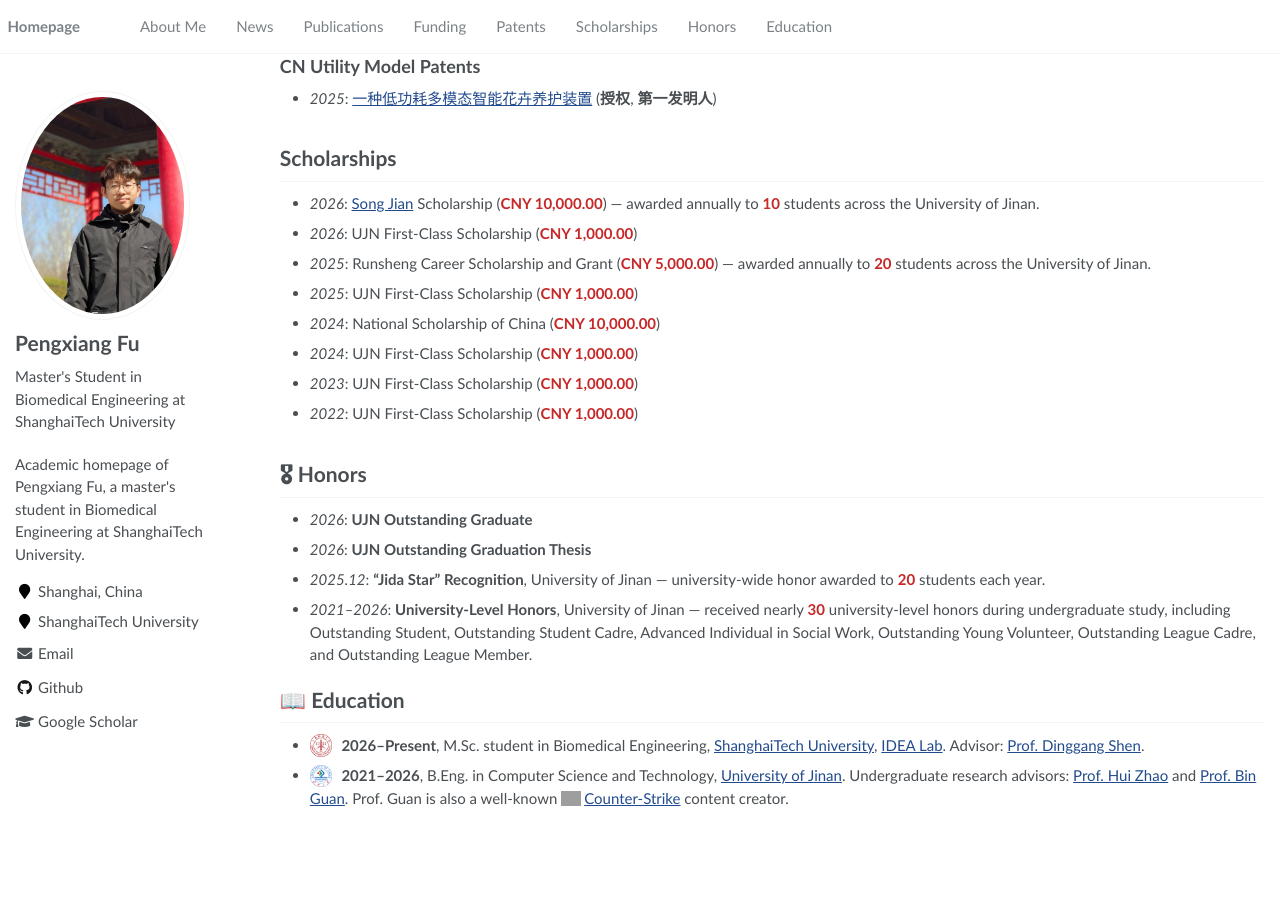
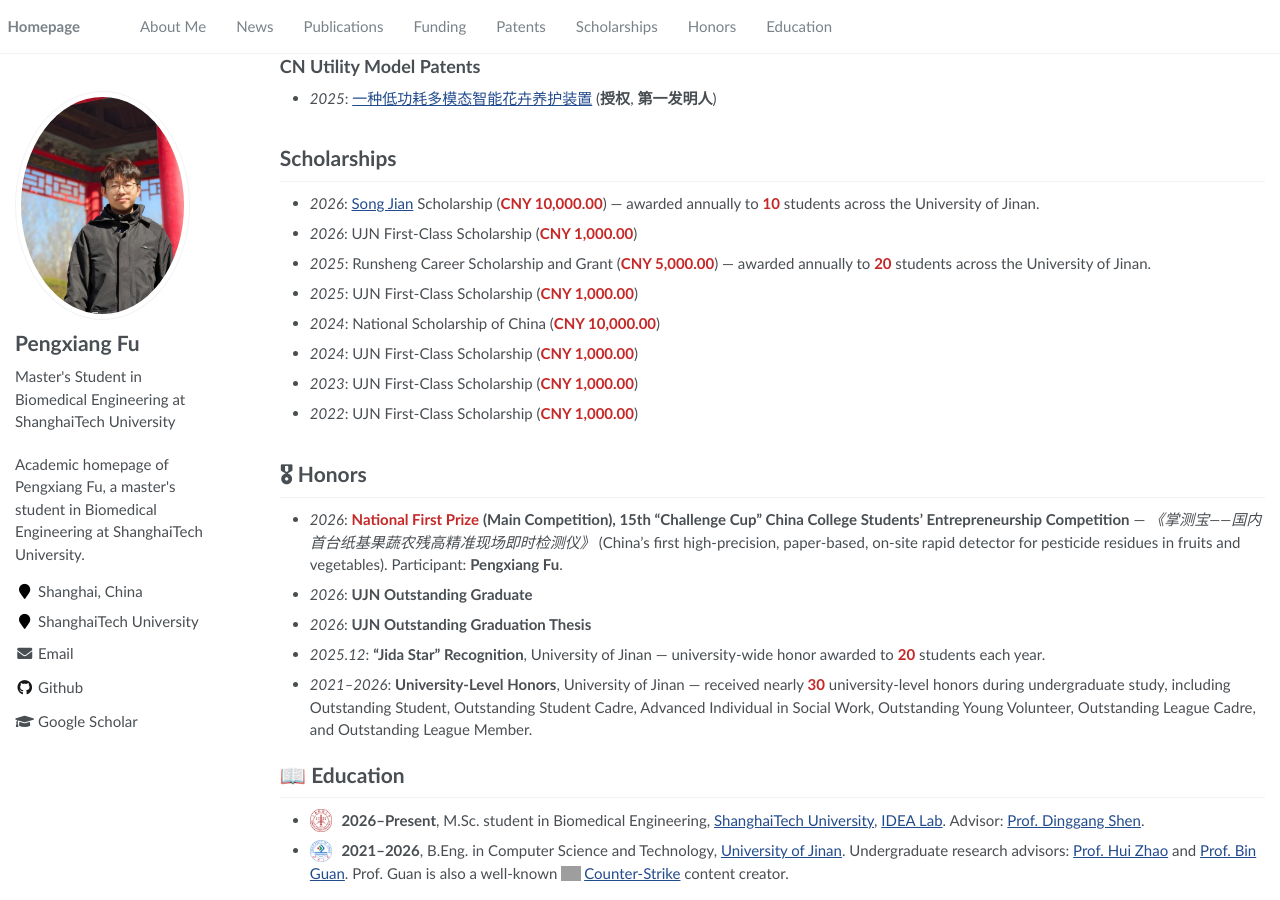
Before and after one commit to PengxiangFu2003/PengxiangFu2003.github.io, a Jekyll site: the page built from _pages/about.md, in a window 1280 px wide and 900 px high, scrolled down 863 px. Built offline with Jekyll 4.4.1, drawn with Linux system fonts in a browser that asks for light colours; before the commit the page ends 1688 px from its top, so only the background shows below that; grey boxes are pictures that could not be loaded.

Commit message:
Add Challenge Cup national award

```diff
--- a/_pages/about.md
+++ b/_pages/about.md
@@ -79,6 +79,7 @@
 
 # 🎖 Honors
 
+- *2026*: <span class="metric-highlight"><strong>National First Prize</strong></span> **(Main Competition), 15th “Challenge Cup” China College Students’ Entrepreneurship Competition** — *《掌测宝——国内首台纸基果蔬农残高精准现场即时检测仪》* (China’s first high-precision, paper-based, on-site rapid detector for pesticide residues in fruits and vegetables). Participant: **Pengxiang Fu**.
 - *2026*: **UJN Outstanding Graduate**
 - *2026*: **UJN Outstanding Graduation Thesis**
 - *2025.12*: **“Jida Star” Recognition**, University of Jinan — university-wide honor awarded to <span class="metric-highlight">20</span> students each year.
```
